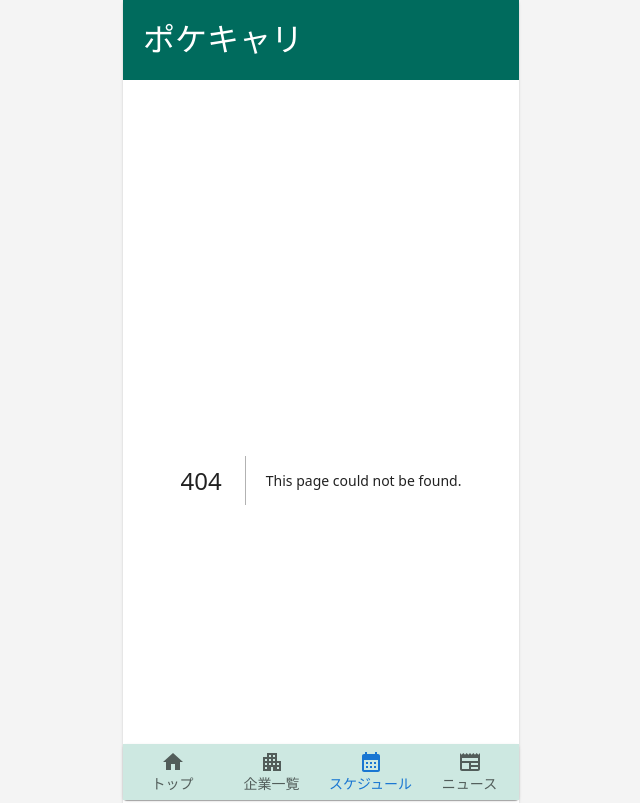
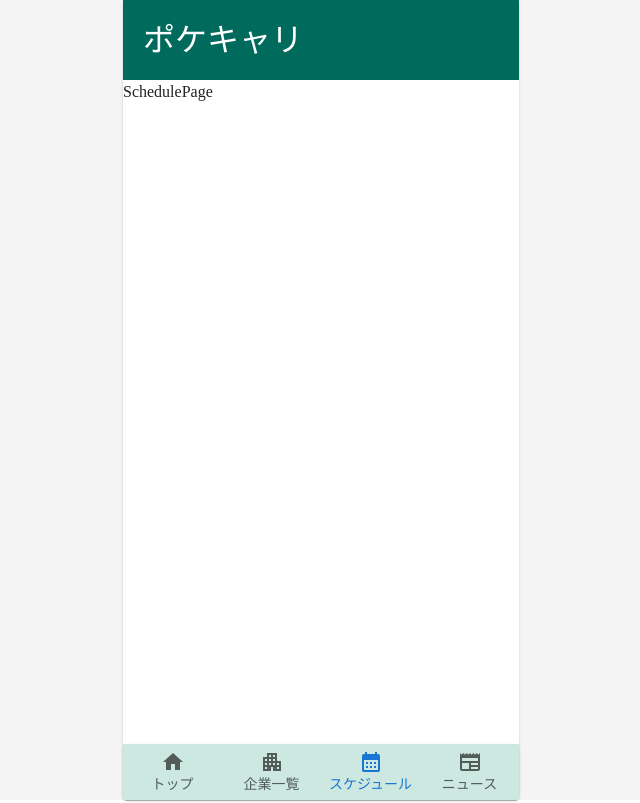
Before and after one commit to mochi-yu/PockeCaree-front, a Next.js app: page /schedule in a window 1280 px wide. Before the commit this address had no page. Shown: the top 803 px of the page, without its empty margins (319-959 px from the left). Built offline with nearby package versions, Linux system fonts and the light colour scheme.

Commit message:
feat: 空のページを追加

```diff
--- /dev/null
+++ b/app/(pages)/schedule/page.tsx
@@ -0,0 +1,9 @@
+import { Typography } from '@mui/material';
+
+export default function SchedulePage() {
+  return (
+    <>
+      <Typography>SchedulePage</Typography>
+    </>
+  );
+}
```
Also changed, not shown: app/(pages)/company/page.tsx (added, +9 -0 lines), app/(pages)/news/page.tsx (added, +9 -0 lines).
